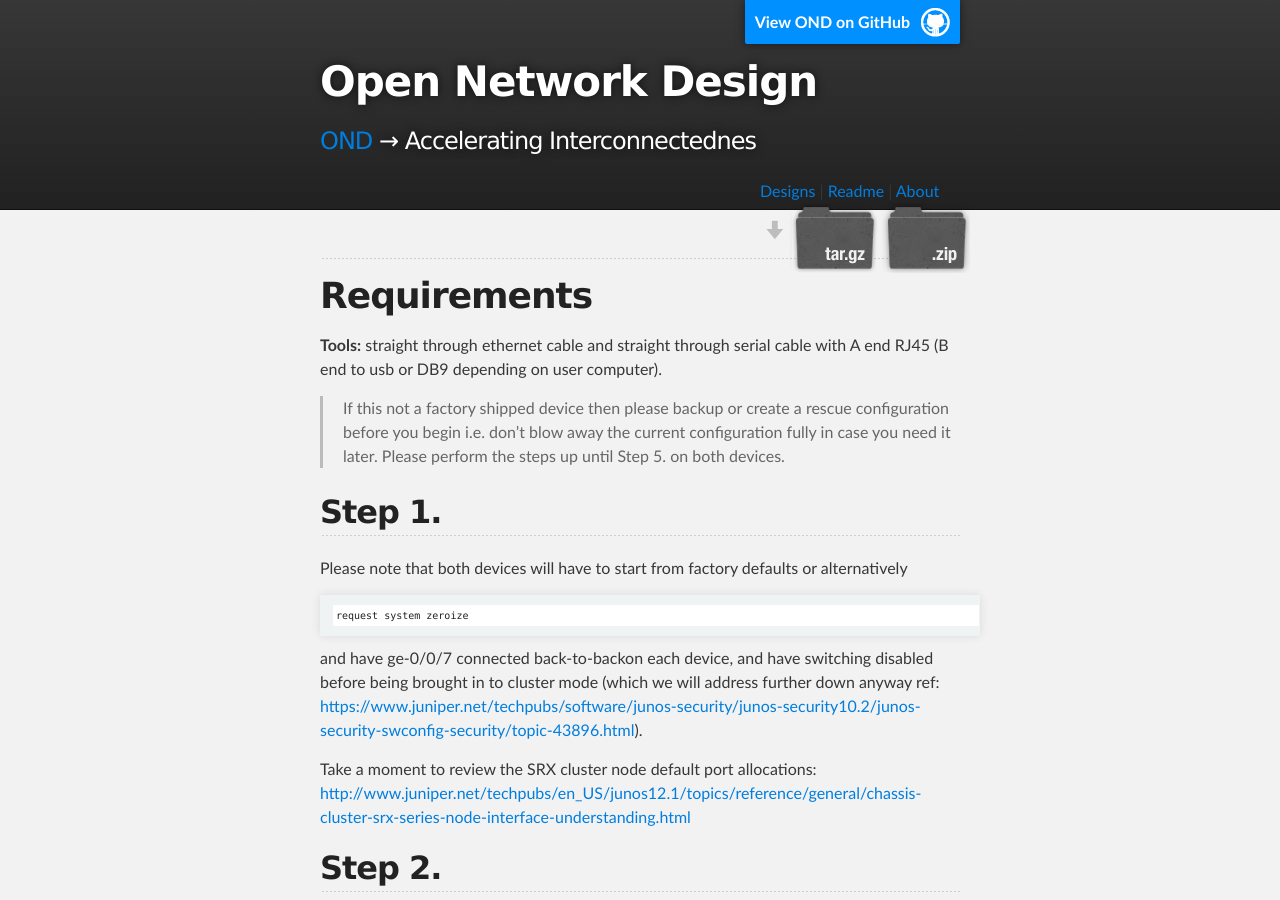
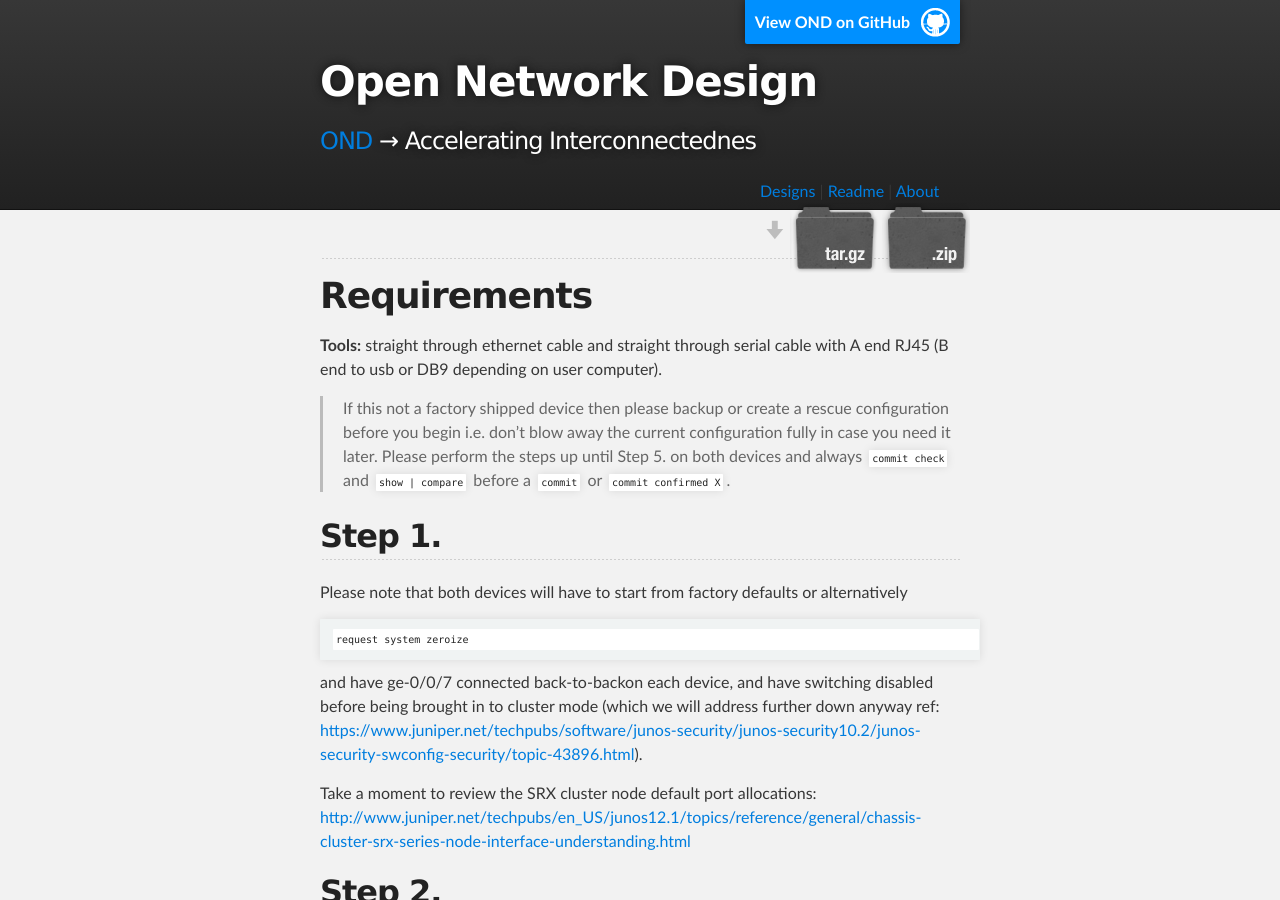
Before and after one commit to podomere/ond, a Jekyll site: the page built from ond-00003/ond-00003.md, in a window 1280 px wide and 900 px high. Built offline with Jekyll 4.4.1, drawn with Linux system fonts in a browser that asks for light colours.

Commit message:
ond-00003 tweaking blockquotes x4

```diff
--- a/ond-00003/ond-00003.md
+++ b/ond-00003/ond-00003.md
@@ -13,7 +13,7 @@
 
 **Tools:** straight through ethernet cable and straight through serial cable with A end RJ45 (B end to usb or DB9 depending on user computer).
 
-> If this not a factory shipped device then please backup or create a rescue configuration before you begin i.e. don't blow away the current configuration fully in case you need it later. Please perform the steps up until Step 5. on both devices.
+> If this not a factory shipped device then please backup or create a rescue configuration before you begin i.e. don't blow away the current configuration fully in case you need it later. Please perform the steps up until Step 5. on both devices and always `commit check` and `show | compare` before a `commit` or `commit confirmed X`.
 
 
 ## Step 1.
@@ -59,7 +59,7 @@
 
     run request system software add /var/tmp/junos-srxsme-11.4R7.5-domestic.tgz
 
-> And optionally allow it to do the validate option (no harm) and in fact safer to:
+And optionally allow it to do the validate option (no harm) and in fact safer to:
 
     run request system software add /var/tmp/junos-srxsme-11.4R7.5-domestic.tgz no-copy no-validate
 
```
